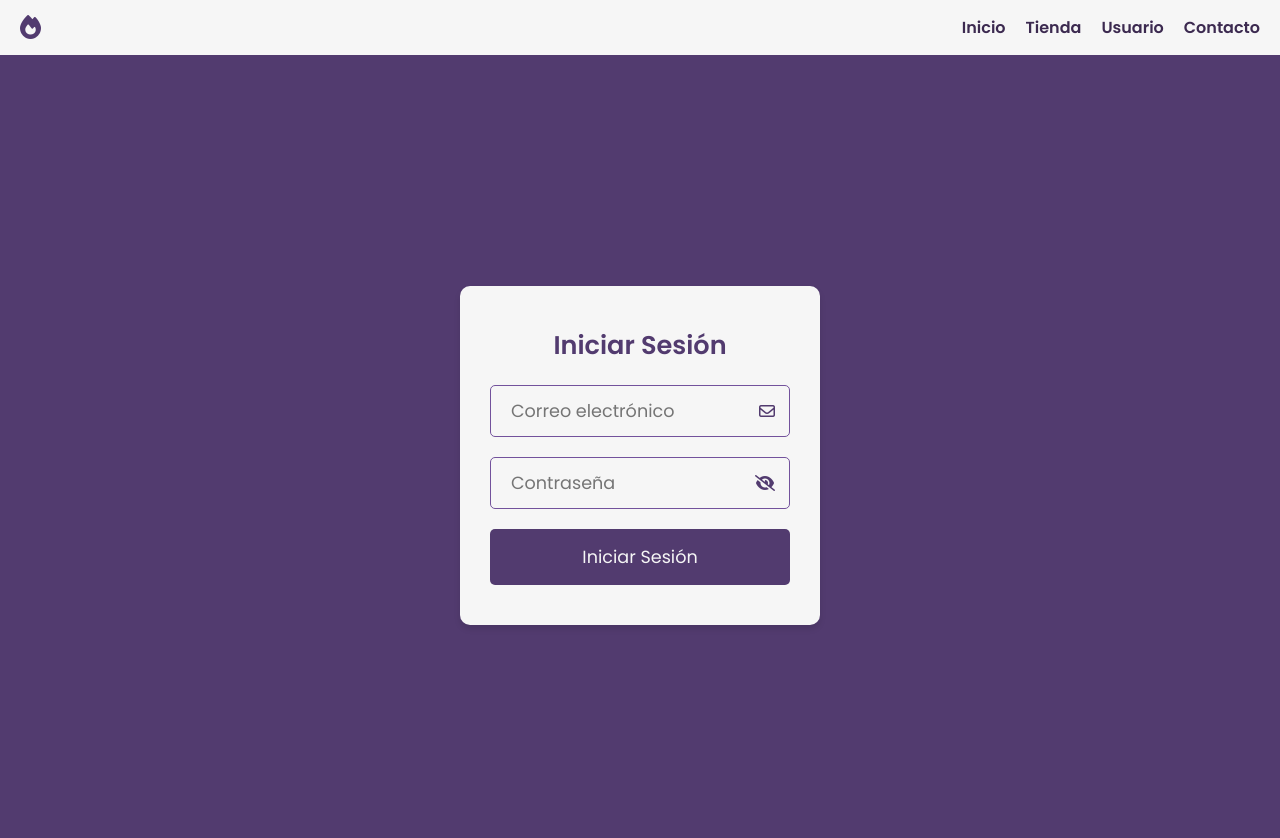
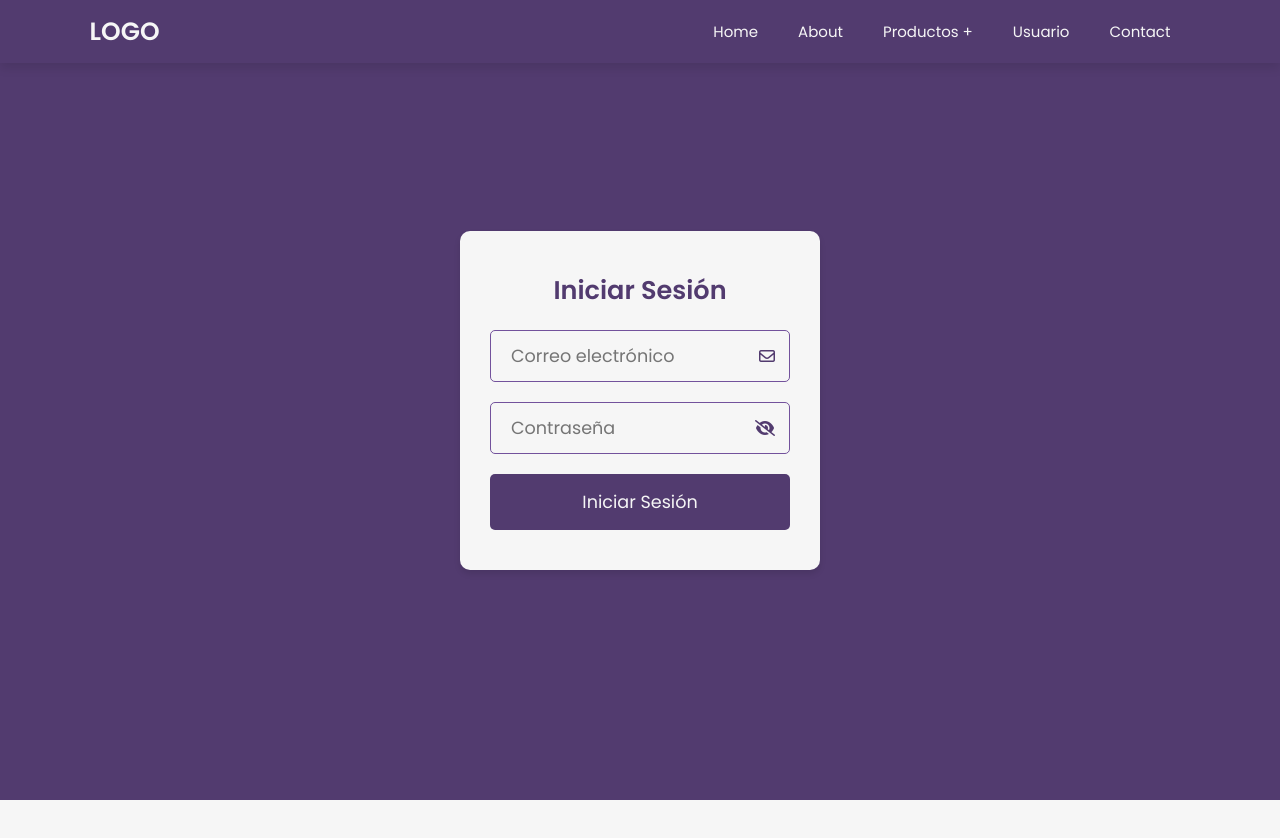
Before and after one commit to lucafu49/digital-ecommerce-frontend, an Angular app: page /login in a window 1280 px wide. Shown: the top 838 px of the page. After the commit the page ends 800 px from the top, so only its background shows below. Built offline with nearby package versions, Linux system fonts and the light colour scheme.

Commit message:
feat navbar

```diff
--- a/src/app/Components/Shared/navbar/navbar.component.css
+++ b/src/app/Components/Shared/navbar/navbar.component.css
@@ -1,85 +1,98 @@
-.navbar {
+header{
+  position: fixed;
+  top: 0;left: 0;right: 0;
+  background: var(--primary-color);
+  box-shadow: 0 5px 10px rgba(0, 0, 0, .1);
+  padding: 0px 7%;
   display: flex;
+  align-items: center;
   justify-content: space-between;
-    align-items: center;
-    background-color: var(--bg-color);
-    padding: 10px 20px;
+  z-index: 1000;
 }
 
-  .navbar-logo {
-    font-size: 24px;
-    color: var(--primary-color);
+header .logo{
+  font-weight: bolder;
+  font-size: 25px;
+  color: var(--bg-color);
+}
+header .navbar ul{
+  list-style: none;
+}
+header .navbar ul li{
+  position: relative;
+  float: left;
+}
+header .navbar ul li a{
+  font-size: 15px;
+  padding: 20px;
+  color: var(--bg-color);
+  display: block;
+}
+header .navbar ul li a:hover{
+  background: var(--primary-color-hover);
+  color: var(--bg-color);
+}
+header .navbar ul li ul{
+  position: absolute;
+  left: 0;
+  width: 200px;
+  background: var(--primary-color);
+  display: none;
+}
+header .navbar ul li ul li{
+  width: 100%;
+  border-top: 1px solid rgba(0, 0, 0, .1);
+}
+header .navbar ul li ul li ul{
+  left: 200px;
+  top: 0;
+}
+header .navbar ul li:focus-within > ul,
+header .navbar ul li:hover > ul{
+  display: initial;
 }
 
-  .navbar-links {
-    display: flex;
-    list-style: none;
-    gap: 20px;
+#menu-bar{
+  display: none;
 }
 
-  .navbar-links a {
-    text-decoration: none;
-    color: var(--title-color);
-    font-weight: bold;
+header label{
+  font-size: 20px;
+  color: var(--bg-color);
+  cursor: pointer;
+  display: none;
 }
 
-  .navbar-links .dropdown {
+@media(max-width:991px){
+  header{
+    padding: 20px;
+  }
+  header label{
+    display: initial;
+  }
+  header .navbar{
+    position: absolute;
+    top: 100%;left: 0;right: 0;
+    background: var(--primary-color);
+    border-top: 1px solid rgba(0, 0, 0, .1);
+    display: none;
+  }
+  header .navbar ul li{
+    width: 100%;
+  }
+  header .navbar ul li ul{
     position: relative;
+    width: 100%;
+  }
+  header .navbar ul li ul li{
+    background: rgb(101, 69, 140);
+  }
+  header .navbar ul li ul li ul{
+    width: 100%;
+    left: 0;
   }
 
-  .navbar-links .dropdown-menu {
-    display: none;
-    position: absolute;
-    top: 100%;
-    left: 0;
-    background-color: var(--primary-color);
-    color: #fff;
-    list-style: none;
-    padding: 10px;
-    box-shadow: 0px 4px 6px rgba(0, 0, 0, 0.1);
-  }
-
-  .navbar-links .dropdown-menu a {
-    color: #fff;
-    text-decoration: none;
-  }
-
-  .navbar-links .dropdown:hover .dropdown-menu {
-    display: block;
-  }
-
-  .navbar-toggle {
-    display: none;
-    flex-direction: column;
-    gap: 5px;
-    background: none;
-    border: none;
-    cursor: pointer;
-  }
-
-  .navbar-toggle span {
-    width: 25px;
-    height: 3px;
-    background-color: var(--title-color);
-  }
-
-  @media (max-width: 768px) {
-    .navbar-links {
-      display: none;
-      flex-direction: column;
-      background-color: var(--bg-color);
-      position: absolute;
-      top: 60px;
-      left: 0;
-      width: 100%;
-      box-shadow: 0px 4px 6px rgba(0, 0, 0, 0.1);
-    }
-
-    .navbar-links.active {
-      display: flex;
-    }
-
-    .navbar-toggle {
-      display: flex;
+  #menu-bar:checked ~ .navbar{
+    display: initial;
   }
 }
--- a/src/app/Components/Shared/navbar/navbar.component.html
+++ b/src/app/Components/Shared/navbar/navbar.component.html
@@ -1,28 +1,33 @@
-<!-- navbar.component.html -->
-<nav class="navbar">
-    <div class="navbar-logo">
-      <i class="fa-solid fa-fire"></i>
-    </div>
-    <ul class="navbar-links">
-      <li><a href="#inicio">Inicio</a></li>
-      <li class="dropdown">
-        <a href="#tienda" (click)="toggleDropdown($event, 'tienda')">Tienda</a>
-        <ul class="dropdown-menu" *ngIf="activeDropdown === 'tienda'">
+<header class="header">
+  <a href="" class="logo">LOGO</a>
+
+  <input type="checkbox" id="menu-bar">
+  <label for="menu-bar">Menu</label>
+
+  <nav class="navbar">
+    <ul>
+      <li><a href="#">Home</a></li>
+      <li><a href="#">About</a></li>
+      <li><a href="javascript:void(0)">Productos +</a>
+        <ul>
           <li *ngFor="let category of categories"><a href="#">{{category.name}}</a></li>
+          <li><a href="#">Services+</a>
+            <ul>
+              <li><a href="#">HTML</a></li>
+              <li><a href="#">CSS</a></li>
+              <li><a href="#">JAVASCRIPT</a></li>
+            </ul>
+          </li>
         </ul>
       </li>
-      <li class="dropdown">
-        <a href="#usuario" (click)="toggleDropdown($event, 'usuario')">Usuario</a>
-        <ul class="dropdown-menu" *ngIf="activeDropdown === 'usuario'">
-          <li><a href="#perfil">Perfil</a></li>
-          <li><a href="#configuracion">Configuración</a></li>
+      <li><a href="#">Usuario</a>
+        <ul>
+          <li><a href="#">Carrito</a></li>
+          <li><a href="#">Mis contenidos</a></li>
+          <li><a href="#">Iniciar sesion</a></li>
         </ul>
       </li>
-      <li><a href="#contacto">Contacto</a></li>
+      <li><a href="#">Contact</a></li>
     </ul>
-    <button class="navbar-toggle" (click)="toggleMenu()">
-      <span></span>
-      <span></span>
-      <span></span>
-    </button>
   </nav>
+</header>
--- a/src/app/Components/Shared/navbar/navbar.component.ts
+++ b/src/app/Components/Shared/navbar/navbar.component.ts
@@ -36,30 +36,6 @@ export class NavbarComponent implements OnInit{
     }
   }
 
-  getCategories(){
-    this.dService.getPopularCategories().subscribe({
-      next: (data) =>{
-        this.categories = data.categories;
-        console.log(this.categories);
-      },
-      error: (error) =>{
-        this.message = error.message;
-      }
-    })
-  }
 
 
-  toggleDropdown(event: Event, dropdown: string) {
-    event.preventDefault();
-    this.activeDropdown = this.activeDropdown === dropdown ? null : dropdown;
-  }
-
-  toggleMenu() {
-    this.isMenuOpen = !this.isMenuOpen;
-    const navbarLinks = document.querySelector('.navbar-links');
-    if (navbarLinks) {
-      navbarLinks.classList.toggle('active');
-    }
-  }
-
 }
--- a/src/app/Services/admin.service.ts
+++ b/src/app/Services/admin.service.ts
@@ -13,7 +13,7 @@ import { Package } from '../Interfaces/package';
 })
 export class AdminService {
 
-  private url :string = 'https://digital-ecommerce-jt70.onrender.com/api/';
+  private url :string = 'https://www.naumowf.com/api/';
 
   constructor(private http: HttpClient) { }
 
--- a/src/app/Services/client.service.ts
+++ b/src/app/Services/client.service.ts
@@ -15,7 +15,7 @@ import { Package } from '../Interfaces/package';
 })
 export class ClientService {
 
-  private url :string = 'https://digital-ecommerce-jt70.onrender.com/api/';
+  private url :string = 'https://www.naumowf.com/api/';
 
   constructor(private http: HttpClient) { }
 
--- a/src/app/Services/data.service.ts
+++ b/src/app/Services/data.service.ts
@@ -11,7 +11,7 @@ import { Package } from '../Interfaces/package';
 })
 export class DataService {
 
-  private url : string = 'https://digital-ecommerce-jt70.onrender.com/api/'
+  private url : string = 'https://www.naumowf.com/api/'
 
   private storageKey = 'categories';
 
--- a/src/styles.css
+++ b/src/styles.css
@@ -6,6 +6,7 @@
     box-sizing: border-box;
     font-family: 'Poppins', sans-serif;
     transition: .2s;
+    text-decoration: none;
 }
 :root {
   --primary-color: #523B6F; /* Azul principal */
@@ -17,5 +18,6 @@
   --title-color: #3c2a50;
 }
 
-html, body { height: 100%; background-color: var(--bg-color);}
+html, body { height: 100%; background-color: var(--bg-color);
+min-height: 100vh;}
 body { margin: 0; font-family: Roboto, "Helvetica Neue", sans-serif; }
```
Lines whose indentation alone changed are shown as unchanged.
